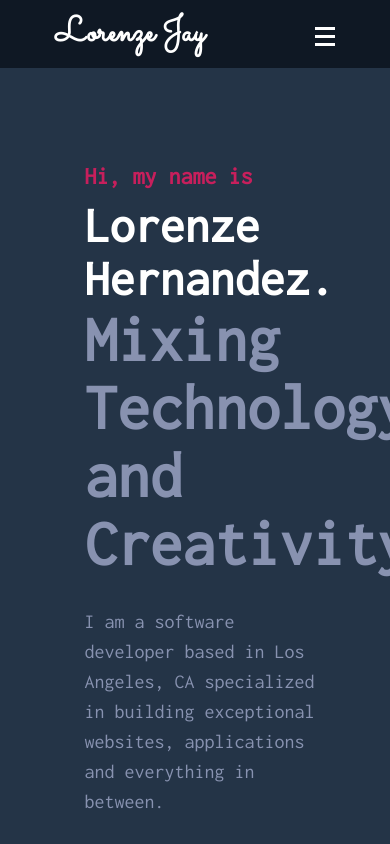
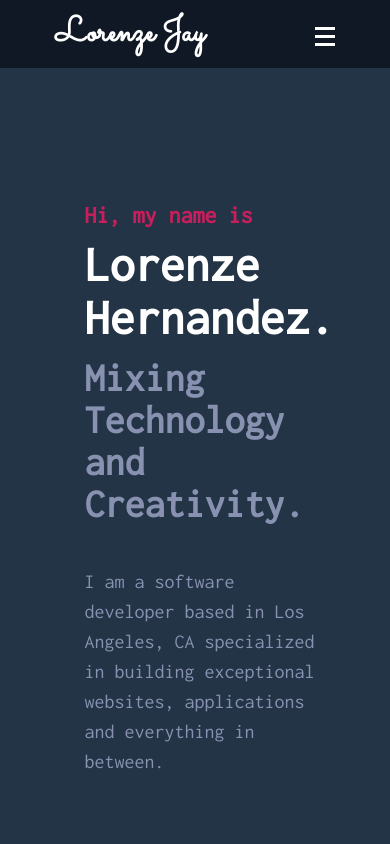
Before and after one commit to lorenzejay/lorenzejay-portfolio, a plain HTML site: page index.html in a window 390 px wide. Drawn offline with Linux system fonts and the light colour scheme; a web font is replaced by a local one.

Commit message:
Add files via upload

```diff
--- a/style.css
+++ b/style.css
@@ -552,6 +552,10 @@ img {
     font-size: 5rem;
     margin-top: 1rem;
   }
+  main h2 {
+    font-size: 4rem;
+    margin: 1.5vh 0;
+  }
   main p {
     min-width: 60vw;
   }
```
